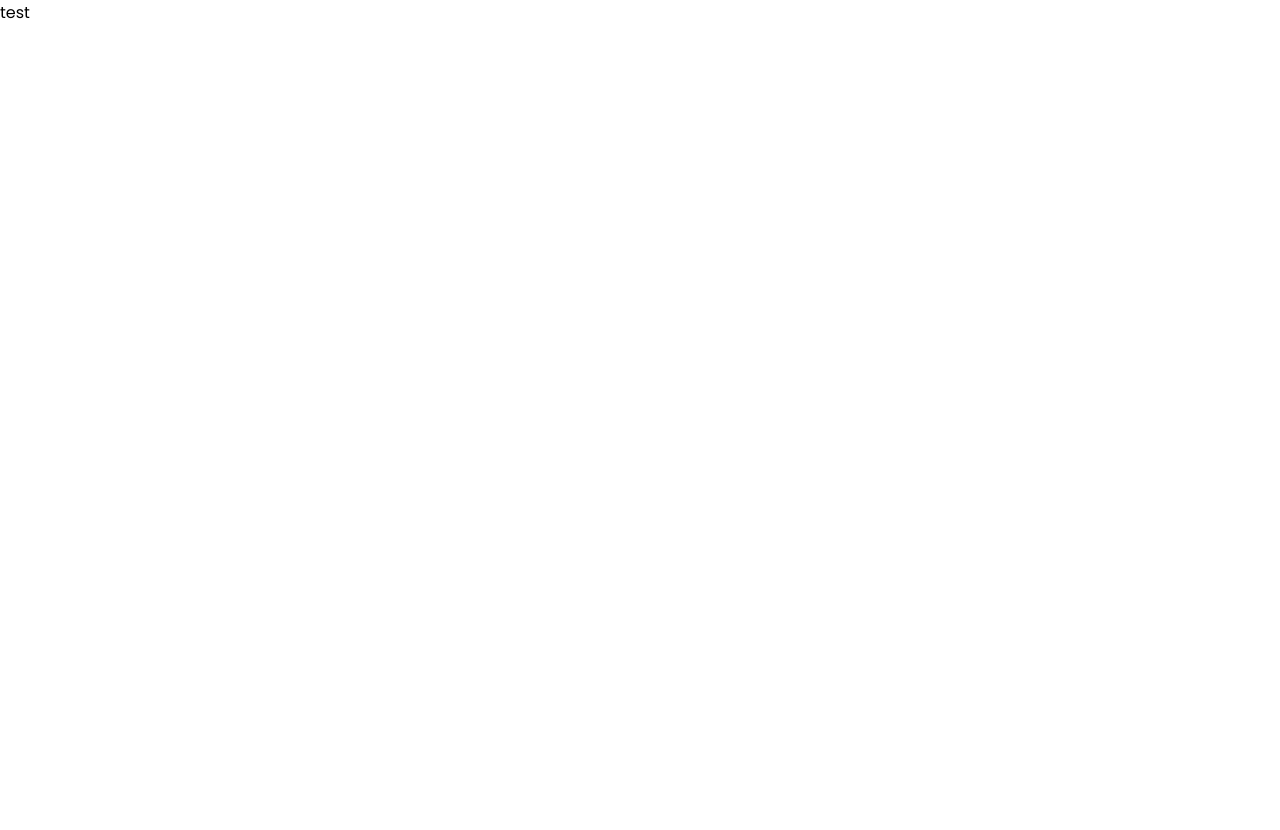
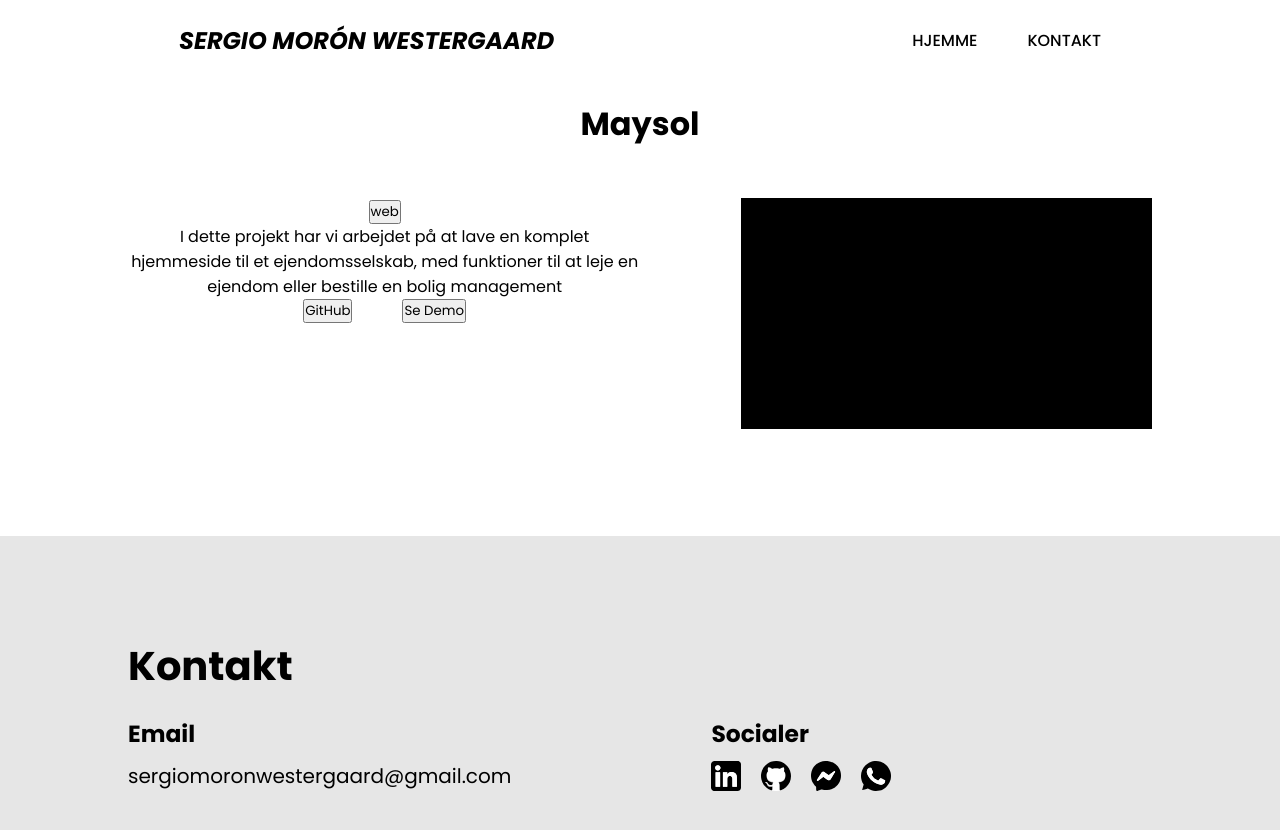
Before and after one commit to smw22/Portfolio, a Vue app in the folder Portfolio/: page /projects/1 in a window 1280 px wide. Shown: the top 830 px of the page. Before the commit the page ends 800 px from the top, so only its background shows below. Built offline with nearby package versions, Linux system fonts and the light colour scheme.

Commit message:
torsdag skole

```diff
--- a/Portfolio/src/components/FirstSection.vue
+++ b/Portfolio/src/components/FirstSection.vue
@@ -5,7 +5,7 @@
 <template>
     <div id="scrollToOne" class="container">
         <div class="blur-container">
-            <svg width="450" height="435" viewBox="0 0 899 873" fill="none" xmlns="http://www.w3.org/2000/svg" class="blur-svg-1">
+            <!-- <svg width="450" height="435" viewBox="0 0 899 873" fill="none" xmlns="http://www.w3.org/2000/svg" class="blur-svg-1">
             <g filter="url(#filter0_f_18_5)">
             <ellipse cx="309" cy="478" rx="440" ry="328" fill="#7E00FF"/>
             </g>
@@ -55,7 +55,7 @@
             <feGaussianBlur stdDeviation="75" result="effect1_foregroundBlur_18_6"/>
             </filter>
             </defs>
-            </svg>
+            </svg> -->
 
 
 
--- a/Portfolio/src/components/FourthSection.vue
+++ b/Portfolio/src/components/FourthSection.vue
@@ -6,12 +6,16 @@
         <h1 class="contact-title">Kontakt</h1>
         <div class="contact-addresses">
             <div class="contact-address">
-                <h3 class="contact-adress-title"><strong>Email</strong></h3>
-                <p>sergiomoronwestergaard@gmail.com</p>
+                <h3 class="contact-address-title"><strong>Email</strong></h3>
+                <p class="contact-address-description">sergiomoronwestergaard@gmail.com</p>
             </div>
             <div class="contact-address">
-                <h3 class="contact-adress-title"><strong>Socialer</strong></h3>
+                <h3 class="contact-address-title"><strong>Socialer</strong></h3>
                 <div class="contact-icons">
+                    <!-- <a href="https://www.linkedin.com/in/sergio-mw/" class="contact-icons-links"><img src="../assets/linkedin-logo.svg" alt="" class="contact-icons-images"></a>
+                    <a href="https://github.com/smw22" class="contact-icons-links"><img src="../assets/github-logo.svg" alt="" class="contact-icons-images"></a>
+                    <a href="http://m.me/sergiomw" class="contact-icons-links"><img src="../assets/messenger-logo.svg" alt="" class="contact-icons-images"></a>
+                    <a href="https://wa.me/4550355856" class="contact-icons-links"><img src="../assets/whatsapp-logo.svg" alt="" class="contact-icons-images"></a> -->
                     <img src="../assets/linkedin-logo.svg" alt="" class="contact-icons-images">
                     <img src="../assets/github-logo.svg" alt="" class="contact-icons-images">
                     <img src="../assets/messenger-logo.svg" alt="" class="contact-icons-images">
@@ -24,30 +28,47 @@
 </template>
 
 <style scoped lang="scss">
-    .fourth-container{
+    .fourth-container {
         padding: 100px 10%;
         margin: 0 auto;
         background-color: rgb(230, 230, 230);
-        .contact-title{
-        font-size: 40px;
-        margin-bottom: 20px;
+        .contact-title {
+            font-size: 40px;
+            margin-bottom: 20px;
         }
-        .contact-addresses{
+        .contact-addresses {
             display: flex;
             gap: 200px;
             font-size: 20px;
-            .contact-adress-title{
+            .contact-address-title {
                 margin-bottom: 10px;
             }
-            .contact-icons{
+            .contact-icons {
                 width: 30px;
                 display: flex;
                 gap: 20px;
-                .contact-icons-images{
-                    width: 100%;
+                .contact-icons-links {
+                    .contact-icons-images {
+                        width: 100%;
+                    }
                 }
             }
         }
     }
-
+    @media only screen and (max-width: 1000px) {
+        .fourth-container {
+            .contact-addresses {
+                display: flex;
+                flex-direction: column;
+                gap: 20px;
+                font-size: 20px;
+                .contact-address-title {
+                    margin-bottom: 10px;
+                }
+                .contact-address-description {
+                font-size: 15px;
+                }
+            }
+        }
+    }
 </style>
--- a/Portfolio/src/modules/getPortfolio.js
+++ b/Portfolio/src/modules/getPortfolio.js
@@ -12,7 +12,7 @@ const getPortfolioItems = () => {
         {
         id: 1,
         title: 'Maysol',
-        description: 'Lorem ipsum dolor sit amet consectetur adipisicing elit. Animi dolore accusamus est repellat asperiores at, id exercitationem quasi! Ipsa, consectetur? Exercitationem architecto doloribus magnam culpa ea quidem voluptatibus dolorem aut?',
+        description: 'I dette projekt har vi arbejdet på at lave en komplet hjemmeside til et ejendomsselskab, med funktioner til at leje en ejendom eller bestille en bolig management',
         button: 'Læse mere',
         image: image1,
         category: "web",
@@ -20,14 +20,14 @@ const getPortfolioItems = () => {
         {
         id: 2,
         title: 'Trapholt',
-        description: 'Lorem ipsum dolor sit amet consectetur adipisicing elit. Animi dolore accusamus est repellat asperiores at, id exercitationem quasi! Ipsa, consectetur? Exercitationem architecto doloribus magnam culpa ea quidem voluptatibus dolorem aut?',
+        description: 'Trapholt er et projekt for et dansk kunst- og designmuseum. Det er en komplet redesignet hjemmeside med alle de nødvendige oplysninger og funktioner.',
         image: image2,
         category: "web",
         },
         {
         id: 3,
         title: 'Assasin App',
-        description: 'Lorem ipsum dolor sit amet consectetur adipisicing elit. Animi dolore accusamus est repellat asperiores at, id exercitationem quasi! Ipsa, consectetur? Exercitationem architecto doloribus magnam culpa ea quidem voluptatibus dolorem aut?',
+        description: 'I dette projekt arbejdede vi med at designe en app til at finde studiejobs til studerende i vores område. ',
         button: 'Læse mere',
         image: image3,
         category: "design",
@@ -35,7 +35,7 @@ const getPortfolioItems = () => {
         {
         id: 4,
         title: 'Watch Shop',
-        description: 'Lorem ipsum dolor sit amet consectetur adipisicing elit. Animi dolore accusamus est repellat asperiores at, id exercitationem quasi! Ipsa, consectetur? Exercitationem architecto doloribus magnam culpa ea quidem voluptatibus dolorem aut?',
+        description: 'En lille praktisk hjemmeside til salg af ure online. Et godt eksempel på et nyt urmærke, der ønsker at blive digitalt.',
         button: 'Læse mere',
         image: image4,
         category: "web",
@@ -43,7 +43,7 @@ const getPortfolioItems = () => {
         {
         id: 5,
         title: 'Kantine App',
-        description: 'Lorem ipsum dolor sit amet consectetur adipisicing elit. Animi dolore accusamus est repellat asperiores at, id exercitationem quasi! Ipsa, consectetur? Exercitationem architecto doloribus magnam culpa ea quidem voluptatibus dolorem aut?',
+        description: 'Dette er designet af en app til kantinen på vores skole. Projektet kan også bruges i en hvilken som helst kantine.',
         button: 'Læse mere',
         image: image5,
         category: "design",
--- a/Portfolio/src/views/HomeView.vue
+++ b/Portfolio/src/views/HomeView.vue
@@ -4,8 +4,6 @@ import FirstSection from '@/components/FirstSection.vue';
 import SecondSection from '@/components/SecondSection.vue';
 import ThirdSection from '@/components/ThirdSection.vue';
 import FourthSection from '@/components/FourthSection.vue';
-
-
 </script>
 
 <template>
--- a/Portfolio/src/views/PortfolioProjectsView.vue
+++ b/Portfolio/src/views/PortfolioProjectsView.vue
@@ -1,6 +1,174 @@
+<script setup>
+import FourthSection from '@/components/FourthSection.vue';
+
+import { ref } from 'vue'
+import { useRoute } from 'vue-router'
+import getPortfolio from '@/modules/getPortfolio'
+const { portfolioItems } = getPortfolio()
+
+const route = useRoute()
+const id = ref(route.params.id)
+
+const specificPortfolioItems = portfolioItems.value.find(item => item.id == id.value)
+
+
+const headerRef = ref(null);
+
+window.addEventListener('scroll', () => {
+  if (window.scrollY > 20) {
+    headerRef.value.classList.add('header-wrapper-scrolled');
+  } else {
+    headerRef.value.classList.remove('header-wrapper-scrolled');
+  }
+});
+
+
+</script>
+
 <template>
-    <div>test</div>
+    <header ref="headerRef">
+        <div class="name-logo">
+        <h2>SERGIO MORÓN WESTERGAARD</h2>
+        </div>
+        <div class="phone-name-logo">
+        <h2>SMW</h2>
+        </div>
+        <nav>
+        <ul>
+            <li class="nav-links"><RouterLink class="home-link" to="/#scrollToOne">HJEMME</RouterLink></li>
+            <li class="nav-links"><a href="#scrollToFour" class="nav-links">KONTAKT</a></li>
+        </ul>
+        </nav>
+        <div class="phone-nav">
+            <img src="../assets/burguer-menu.png" alt="" class="phone-nav-icon">
+            <div class="phone-nav-links">
+            </div>
+        </div>
+    </header>
+    <main>
+        <div v-if="!specificPortfolioItems">
+            No such portfolio item exist
+        </div>
+        <div v-else>
+            <div class="project-site-container">
+                <h1 class="project-title">{{ specificPortfolioItems.title }}</h1>
+                <div class="project-section">
+                    <div class="project-text">
+                        <div class="text-description">
+                            <button> {{ specificPortfolioItems.category }}</button>
+                            <p> {{ specificPortfolioItems.description }}</p>
+                        </div>
+                        <div class="project-buttons">
+                            <button>
+                                GitHub
+                            </button>
+                            <button>
+                                Se Demo
+                            </button>
+                        </div>
+                    </div>
+                    <div class="project-image-box">
+                    <img :src="specificPortfolioItems.image" alt="" class="project-image">
+                    </div>
+                </div>
+            </div>
+
+        </div>
+    </main>
+    <FourthSection/>
 </template>
 
-<script>
-</script>
+<style lang="scss" scoped>
+     header {
+        position: fixed;
+        z-index: 1000;
+        width: 100%;
+        height: 80px;
+        display: flex;
+        justify-content: space-around;
+        align-items: center;
+        transition: all 0.4s ease-in-out;
+        .name-logo {
+            font-style: italic;
+        }
+        .phone-name-logo{
+            font-style: italic;
+            display: none;
+        }
+        nav {
+            ul {
+                display: flex;
+                gap: 50px;
+                .home-link{
+                color: #000;
+                list-style-type: none;
+                font-weight: 500;
+                text-decoration: none;
+                }
+                .nav-links {
+                color: #000;
+                list-style-type: none;
+                font-weight: 500;
+                text-decoration: none;
+                }
+            }
+        }
+        .phone-nav{
+            display:none;
+        }
+
+    }
+
+    .header-wrapper-scrolled {
+        background-color: rgb(230, 230, 230);
+        opacity: 1;
+    }
+
+    .project-title{
+        margin: 0 auto;
+        width: fit-content;
+        margin-bottom: 50px;
+    }
+
+    .project-site-container{
+        padding: 100px 10%;
+        .project-section{
+            display: flex;
+            gap: 100px;
+            .project-text{
+                text-align: center;
+                .project-buttons{
+                    display: flex;
+                    justify-content: center;
+                    gap: 50px;
+                }
+            }
+            .project-image-box{
+                width: 100%;
+                .project-image{
+                    width: 100%;
+                }
+            }
+        }
+    }
+
+    @media only screen and (max-width: 1000px) {
+        header .name-logo{
+            display: none;
+        }
+        header .phone-name-logo{
+            display: block;
+        }
+        nav {
+            display: none;
+        }
+        header .phone-nav {
+            display: flex;
+            width: 40px;
+            background-color: #000;
+            .phone-nav-icon{
+                width: 100%;
+            }
+        }
+    }
+</style>
```
Also changed, not shown: Portfolio/src/components/ThirdSection.vue (+72 -3 lines).
